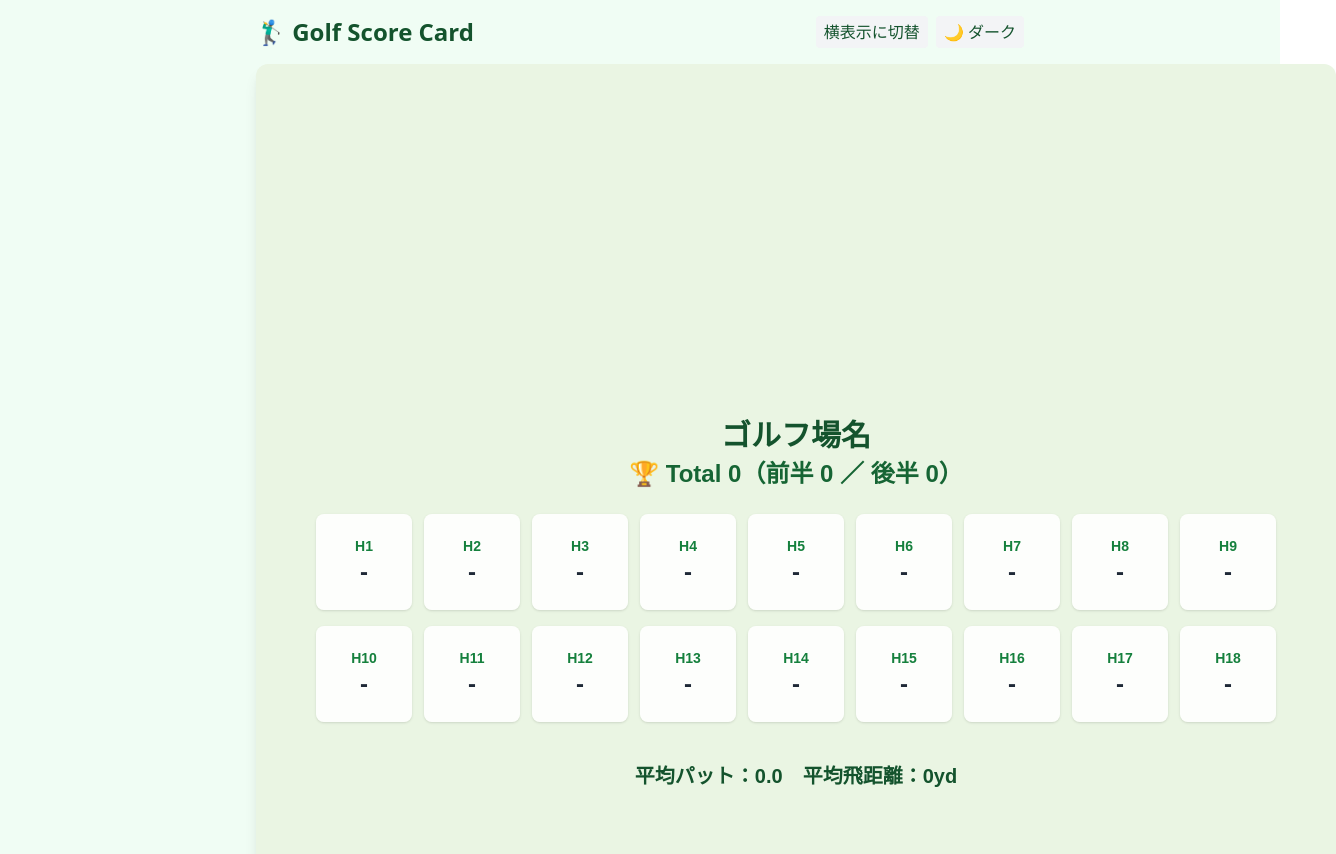
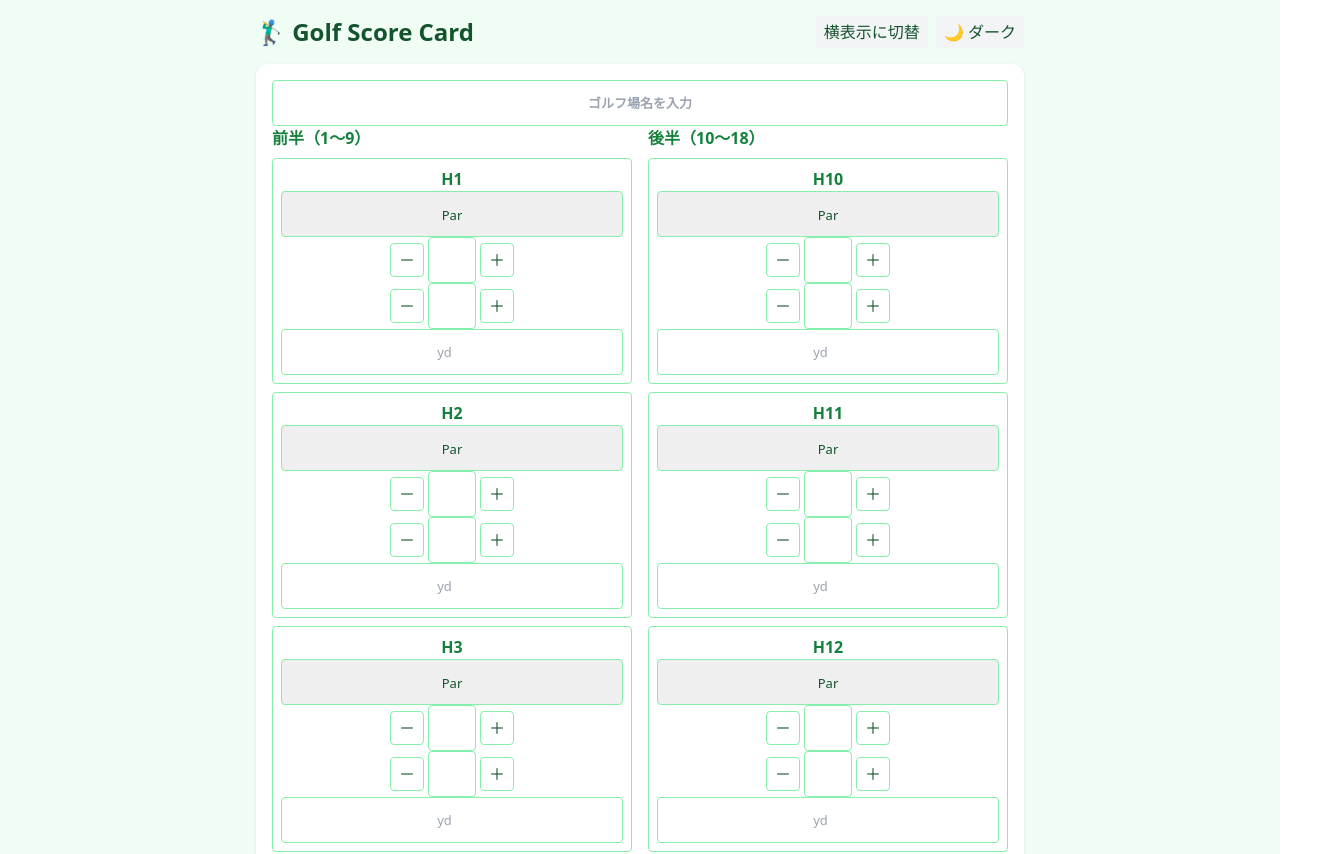
Before and after one commit to reniwasaki/golf-score-simple, a React (Vite) app: page / in a window 1280 px wide. Shown: the top 854 px of the page, 1336 px wide, since content can reach past the window. Built offline with nearby package versions, Linux system fonts and the light colour scheme.

Commit message:
gazou-syusei5

```diff
--- a/src/App.jsx
+++ b/src/App.jsx
@@ -15,7 +15,7 @@ export default function App() {
   const [darkMode, setDarkMode] = useState(false);
   const [viewVertical, setViewVertical] = useState(true);
 
-  // 🔄 ローカル保存
+  // ローカル保存
   useEffect(() => {
     const saved = localStorage.getItem("golf-score-data");
     if (saved) {
@@ -29,7 +29,7 @@ export default function App() {
     localStorage.setItem("golf-score-data", JSON.stringify({ scores, courseName }));
   }, [scores, courseName]);
 
-  // 🧮 集計
+  // 集計
   const calcSum = (field, start, end) =>
     scores.slice(start, end).reduce((sum, s) => sum + (parseInt(s[field]) || 0), 0);
 
@@ -38,28 +38,26 @@ export default function App() {
   const avgPutt = (
     scores.reduce((sum, s) => sum + (parseInt(s.putt) || 0), 0) / 18
   ).toFixed(1);
-  const validDrives = scores
-    .map((s) => parseInt(s.drive))
-    .filter((d) => !isNaN(d));
+  const validDrives = scores.map((s) => parseInt(s.drive)).filter((d) => !isNaN(d));
   const avgDrive =
     validDrives.length > 0
       ? Math.round(validDrives.reduce((a, b) => a + b, 0) / validDrives.length)
       : 0;
 
-  // 🔢 スコア入力更新
+  // 入力更新
   const handleChange = (index, field, value) => {
     const newScores = [...scores];
     newScores[index] = { ...newScores[index], [field]: value };
     setScores(newScores);
   };
 
-  // 🖼 画像キャプチャ（1080x1080）
+  // スコア画像出力（1080x1080）
   const handleCapture = async () => {
     const captureElement = document.getElementById("score-image");
     if (!captureElement) return;
 
     const canvas = await html2canvas(captureElement, {
-      backgroundColor: "#EAF5E3", // 芝生風
+      backgroundColor: "#EAF5E3",
       scale: 2,
       width: 1080,
       height: 1080,
@@ -79,6 +77,7 @@ export default function App() {
     localStorage.removeItem("golf-score-data");
   };
 
+  // テーマ色
   const bgColor = darkMode ? "bg-[#3f3b36] text-white" : "bg-green-50 text-green-900";
   const cardColor = darkMode ? "bg-[#4b453f]" : "bg-white";
   const borderStyle = darkMode ? "border-gray-500" : "border-green-300";
@@ -86,6 +85,8 @@ export default function App() {
   return (
     <div className={`min-h-screen p-4 transition-all ${bgColor}`}>
       <div className="max-w-3xl mx-auto">
+
+        {/* ヘッダー */}
         <div className="flex justify-between items-center mb-4">
           <h1 className="text-2xl font-bold">🏌️‍♂️ Golf Score Card</h1>
           <div className="flex gap-2">
@@ -104,30 +105,99 @@ export default function App() {
           </div>
         </div>
 
-        {/* === 出力画像用コンテナ === */}
+        {/* 入力フォームエリア */}
+        <div className={`p-4 rounded-xl shadow ${cardColor}`}>
+          <input
+            type="text"
+            placeholder="ゴルフ場名を入力"
+            value={courseName}
+            onChange={(e) => setCourseName(e.target.value)}
+            className={`w-full text-center text-xl font-semibold mb-3 p-2 border rounded ${borderStyle}`}
+          />
+
+          <div className={`${viewVertical ? "grid grid-cols-2 gap-4" : "flex flex-col"}`}>
+            {[0, 9].map((startIdx) => (
+              <div key={startIdx}>
+                <h2 className="font-bold text-green-700 mb-2">
+                  {startIdx === 0 ? "前半（1〜9）" : "後半（10〜18）"}
+                </h2>
+                <div className={`${viewVertical ? "flex flex-col" : "grid grid-cols-9"} gap-2`}>
+                  {scores.slice(startIdx, startIdx + 9).map((s, i) => {
+                    const index = startIdx + i;
+                    return (
+                      <div
+                        key={index}
+                        className={`p-2 text-center rounded border ${borderStyle}`}
+                      >
+                        <p className="font-bold text-green-700">H{index + 1}</p>
+
+                        {/* Par */}
+                        <select
+                          value={s.par}
+                          onChange={(e) => handleChange(index, "par", e.target.value)}
+                          className={`w-full text-center border rounded ${borderStyle}`}
+                        >
+                          <option value="">Par</option>
+                          <option value="3">3</option>
+                          <option value="4">4</option>
+                          <option value="5">5</option>
+                        </select>
+
+                        {/* スコア */}
+                        <NumberInput
+                          index={index}
+                          field="score"
+                          value={s.score}
+                          handleChange={handleChange}
+                          borderStyle={borderStyle}
+                        />
+
+                        {/* パット */}
+                        <NumberInput
+                          index={index}
+                          field="putt"
+                          value={s.putt}
+                          handleChange={handleChange}
+                          borderStyle={borderStyle}
+                        />
+
+                        {/* ドライバー飛距離 */}
+                        {parseInt(s.par) !== 3 && (
+                          <input
+                            type="number"
+                            placeholder="yd"
+                            value={s.drive}
+                            onChange={(e) => handleChange(index, "drive", e.target.value)}
+                            className={`w-full text-center border rounded ${borderStyle}`}
+                          />
+                        )}
+                      </div>
+                    );
+                  })}
+                </div>
+              </div>
+            ))}
+          </div>
+        </div>
+
+        {/* === 出力用スコア画像 === */}
+        <div className="hidden">
           <div
             id="score-image"
-  className={`flex flex-col justify-center items-center mx-auto p-6 rounded-xl shadow-lg ${cardColor}`}
+            className="flex flex-col justify-center items-center mx-auto p-6 rounded-xl shadow-lg"
             style={{
               width: "1080px",
               height: "1080px",
               backgroundColor: "#EAF5E3",
               fontFamily: "'Noto Sans JP', sans-serif",
-    display: "flex",
-    flexDirection: "column",
-    justifyContent: "center",
-    alignItems: "center",
             }}
           >
-  {/* タイトル */}
             <div className="text-center mb-6">
               <h2 className="text-3xl font-bold mb-1">{courseName || "ゴルフ場名"}</h2>
               <p className="text-2xl font-semibold text-green-800">
                 🏆 Total {totalScore}（前半 {calcSum("score", 0, 9)} ／ 後半 {calcSum("score", 9, 18)}）
               </p>
             </div>
-
-  {/* スコア表 */}
             <div className="flex flex-col items-center space-y-4">
               {[0, 9].map((startIdx) => (
                 <div key={startIdx} className="flex gap-3 justify-center">
@@ -147,26 +217,18 @@ export default function App() {
                 </div>
               ))}
             </div>
-
-  {/* 平均表示 */}
             <div className="text-center mt-10 text-xl font-semibold text-green-900">
               平均パット：{avgPutt}　平均飛距離：{avgDrive}yd
             </div>
           </div>
+        </div>
 
-
-        {/* === ボタン === */}
+        {/* ボタン */}
         <div className="mt-6 flex flex-wrap justify-center gap-3">
-          <button
-            onClick={handleReset}
-            className="px-4 py-2 bg-gray-400 text-white rounded"
-          >
+          <button onClick={handleReset} className="px-4 py-2 bg-gray-400 text-white rounded">
             リセット
           </button>
-          <button
-            onClick={handleCapture}
-            className="px-4 py-2 bg-blue-600 text-white rounded"
-          >
+          <button onClick={handleCapture} className="px-4 py-2 bg-blue-600 text-white rounded">
             📸 スコア画像を保存（1080×1080）
           </button>
         </div>
@@ -175,7 +237,7 @@ export default function App() {
   );
 }
 
-// ---------- ±ボタン付き入力 ----------
+// ±ボタン付き数値入力
 const NumberInput = ({ index, field, value, handleChange, borderStyle }) => {
   const inc = () => handleChange(index, field, parseInt(value || 0) + 1);
   const dec = () => handleChange(index, field, Math.max(0, parseInt(value || 0) - 1));
```
Lines whose indentation alone changed are shown as unchanged.
